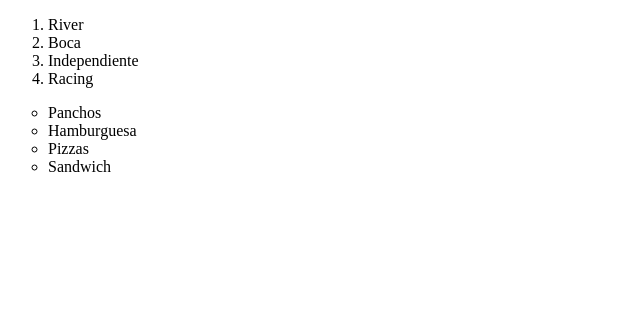
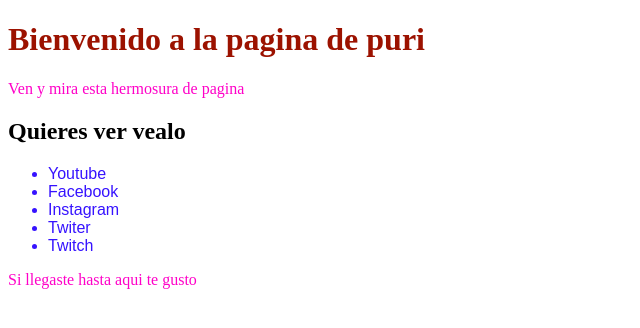
Before and after one commit to puri0074/Formulario-exersise, a plain HTML site: page Listas/listas.html in a window 1280 px wide. Shown: the whole page, without its empty margins (0-640 px from the left). Drawn offline with Linux system fonts and the light colour scheme.

Commit message:
Aplicando css un poco

```diff
--- /dev/null
+++ b/Listas/lista.css
@@ -0,0 +1,11 @@
+h1{
+    color: rgb(156, 18, 0);
+}
+
+p {
+    color: rgb(255, 0, 200);
+}
+li {
+    color: rgb(54, 19, 255);
+    font-family: arial;
+}
--- a/Listas/listas.html
+++ b/Listas/listas.html
@@ -3,19 +3,18 @@
 <head>
     <title>Document</title>
 </head>
+<link rel="stylesheet" href="lista.css">
 <body>
-    <ol> <!---Strat (comenzar desde) o type(numero romano alfabetico u otros)-->
-        <li>River</li>
-        <li>Boca</li>
-        <li>Independiente</li>
-        <li>Racing</li>
-    </ol>
-
-    <ul style="list-style-type:circle">
-        <li>Panchos</li>
-        <li>Hamburguesa</li>
-        <li>Pizzas</li>
-        <li>Sandwich</li>
+<h1>Bienvenido a la pagina de puri</h1>
+<p>Ven y mira esta hermosura de pagina</p>
+<h2>Quieres ver vealo</h2>
+    <ul> <!---Strat (comenzar desde) o type(numero romano alfabetico u otros)-->
+        <li>Youtube</li>
+        <li>Facebook</li>
+        <li>Instagram</li>
+        <li>Twiter</li>
+        <li>Twitch</li>
     </ul>
+    <p>Si llegaste hasta aqui te gusto</p>
 </body>
 </html>
```
